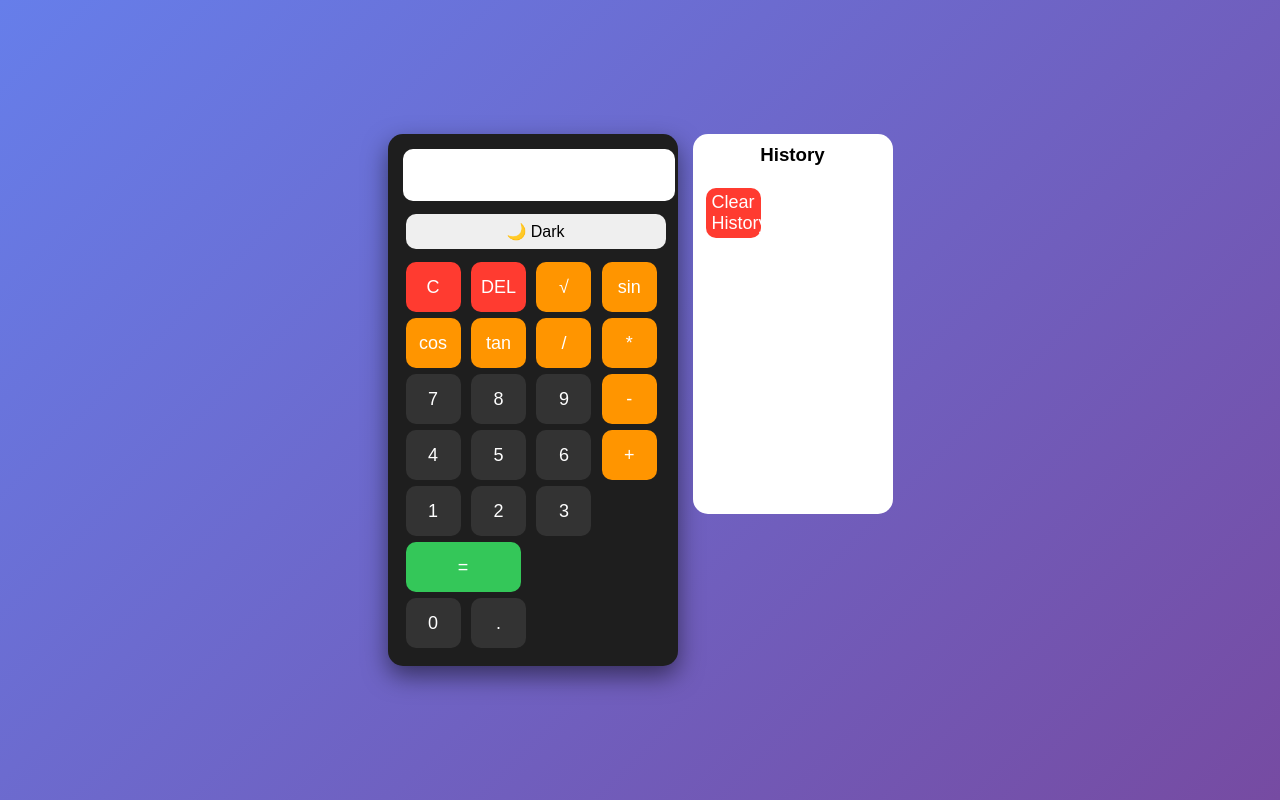
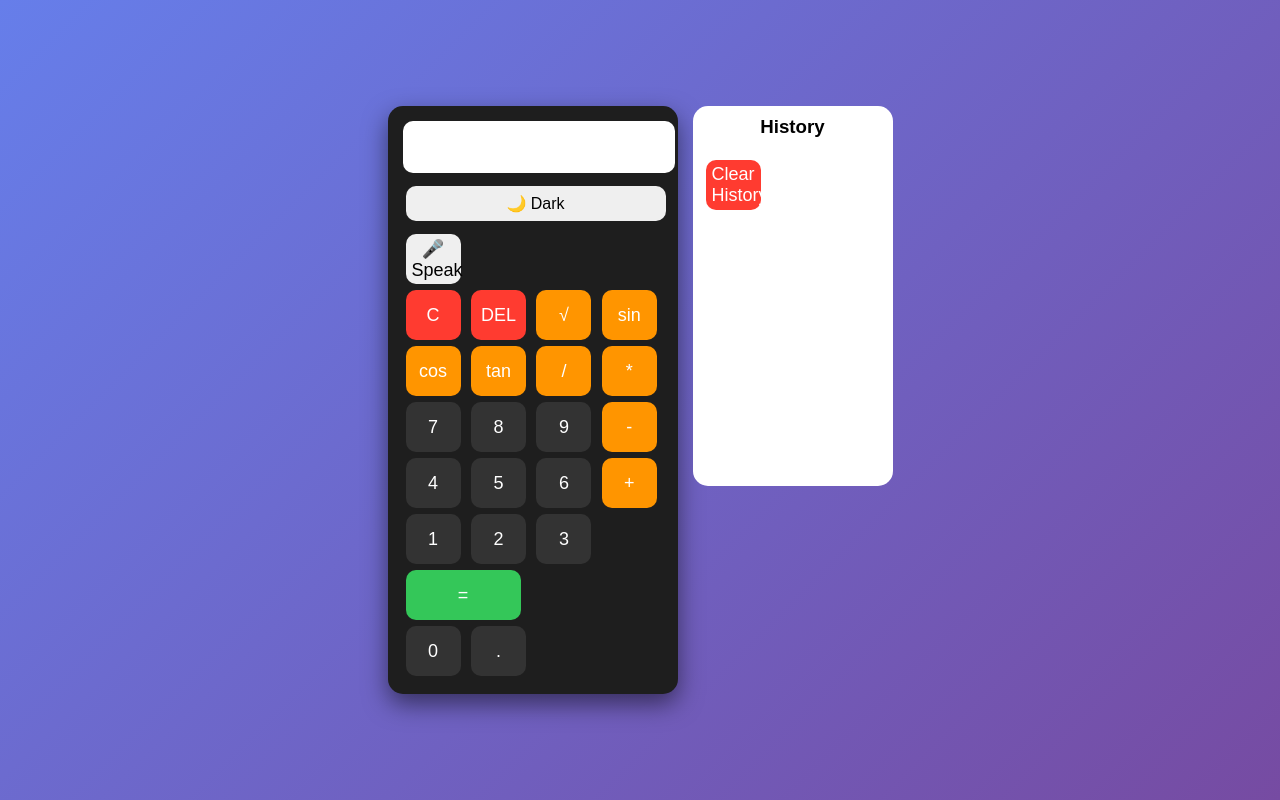
Before and after one commit to mayankverma-05/Calculator-, a plain HTML site: page index.html in a window 1280 px wide. Drawn offline with Linux system fonts and the light colour scheme.

Commit message:
Add voice input button to calculator

```diff
--- a/index.html
+++ b/index.html
@@ -127,6 +127,7 @@ body.light .eq {
   <div class="calculator">
     <input type="text" id="display" readonly>
     <button id="themeBtn" onclick="toggleTheme()">🌙 Dark</button>
+    <button onclick="startVoice()">🎤 Speak</button>
 
 
 
```
